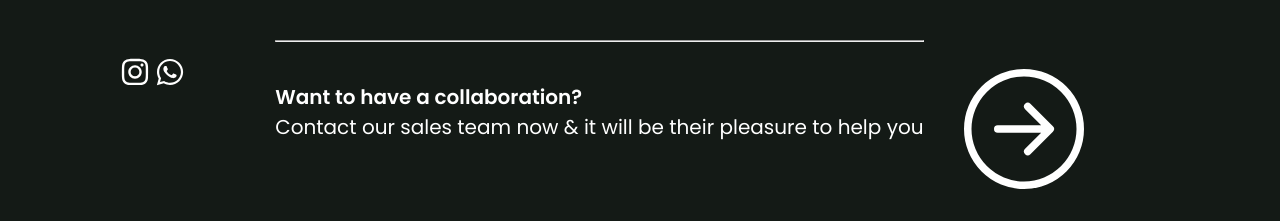
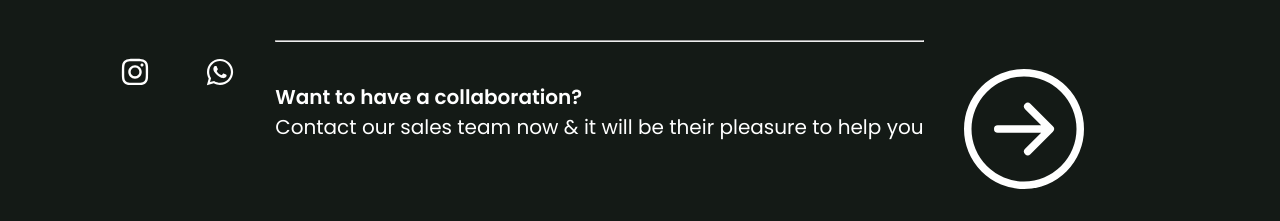
Before and after one commit to Ganeshshinde-2003/PURU-s-Website, a Next.js app: page / in a window 1280 px wide. Shown: the part 4893-5114 px from the top of the page. Built offline with nearby package versions, Linux system fonts and the light colour scheme.

Commit message:
Created the whatsapp icon

```diff
--- a/src/compenents/Footer/Footer.jsx
+++ b/src/compenents/Footer/Footer.jsx
@@ -22,7 +22,6 @@ function Footer() {
               <Link href="https://instagram.com/puruent?igshid=OGQ5ZDc2ODk2ZA==">
                 <FaInstagram className={styles.insta} />
               </Link>
-              &nbsp;
               <Link href="https://wa.me/9967760336">
                 <FaWhatsapp className={styles.insta} />
               </Link>
--- a/src/compenents/Footer/footer.module.css
+++ b/src/compenents/Footer/footer.module.css
@@ -63,7 +63,10 @@
 .links a:hover {
   transform: scale(1.1);
 }
-
+.socialmedia {
+  display: flex;
+  justify-content: space-between;
+}
 .socialmedia .insta {
   font-size: 30px;
   transition: all 0.3s;
```
